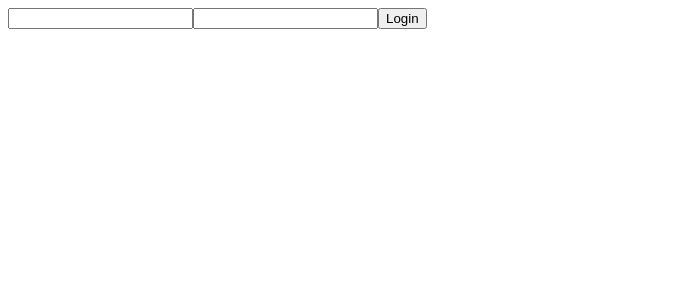
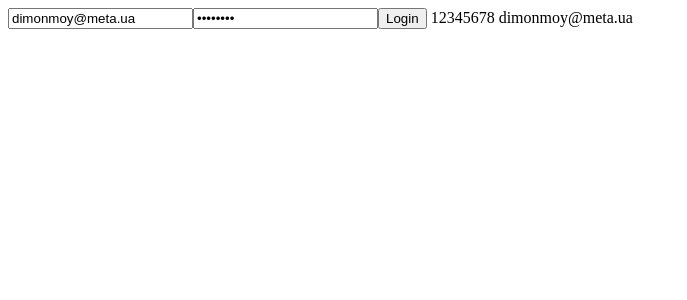
Before and after one commit to HunterAkeriano/mkujournal, a Vue app: page /login in a window 1280 px wide. Shown: the top 300 px of the page, without its empty margins (0-687 px from the left). Built offline with nearby package versions, Linux system fonts and the light colour scheme; what drauu would draw is missing.

Commit message:
dima-dev: fix token user

```diff
--- a/src/pages/auth/Login.vue
+++ b/src/pages/auth/Login.vue
@@ -8,8 +8,8 @@ import { useRouter } from 'vue-router'
 
 
 
-const valueEmail = ref('')
-const valuePassword = ref('')
+const valueEmail = ref('dimonmoy@meta.ua')
+const valuePassword = ref('12345678')
 const api = useApi(AuthApi)
 
 const authStore = useAuthStore()
@@ -24,7 +24,8 @@ async function loginSubmit() {
       },
     })
     authStore.setTokens(data.accessToken, data.refreshToken)
-   await roter.push('/')
+
+    await authStore.getProfile()
   } catch (e) {
     console.log(e)
   }
--- a/src/shared/plugins/api/base.ts
+++ b/src/shared/plugins/api/base.ts
@@ -78,7 +78,7 @@ export function useApi<T extends BaseAPI>(apiConstructor: ApiConstructor<T>) {
 
       const newAccessToken = options.getAccessToken()
       if (newAccessToken) {
-        originalRequest.headers.authorization = `${newAccessToken}`
+        originalRequest.headers.Authorization = `${newAccessToken}`
       }
 
       originalRequest.headers.RepeatRequest = true
--- a/src/shared/plugins/api/gen/common.ts
+++ b/src/shared/plugins/api/gen/common.ts
@@ -88,7 +88,7 @@ export const setBearerAuthToObject = async function (
       typeof configuration.accessToken === 'function'
         ? await configuration.accessToken()
         : await configuration.accessToken
-    object['authorization'] = accessToken
+    object['Authorization'] = accessToken
   }
 }
 
@@ -107,7 +107,7 @@ export const setOAuthToObject = async function (
       typeof configuration.accessToken === 'function'
         ? await configuration.accessToken(name, scopes)
         : await configuration.accessToken
-    object['authorization'] = localVarAccessTokenValue
+    object['Authorization'] = localVarAccessTokenValue
   }
 }
 
--- a/src/shared/store/auth-store/index.ts
+++ b/src/shared/store/auth-store/index.ts
@@ -57,8 +57,10 @@ export const useAuthStore = defineStore('auth', () => {
     setTokens(null, null)
   }
 
-  function getProfile() {
-    //todo: написать детейл профиля
+  async function getProfile() {
+    const {data} = await profileApi.profileInfoGet()
+
+    user.value = data
   }
 
   return {
```
